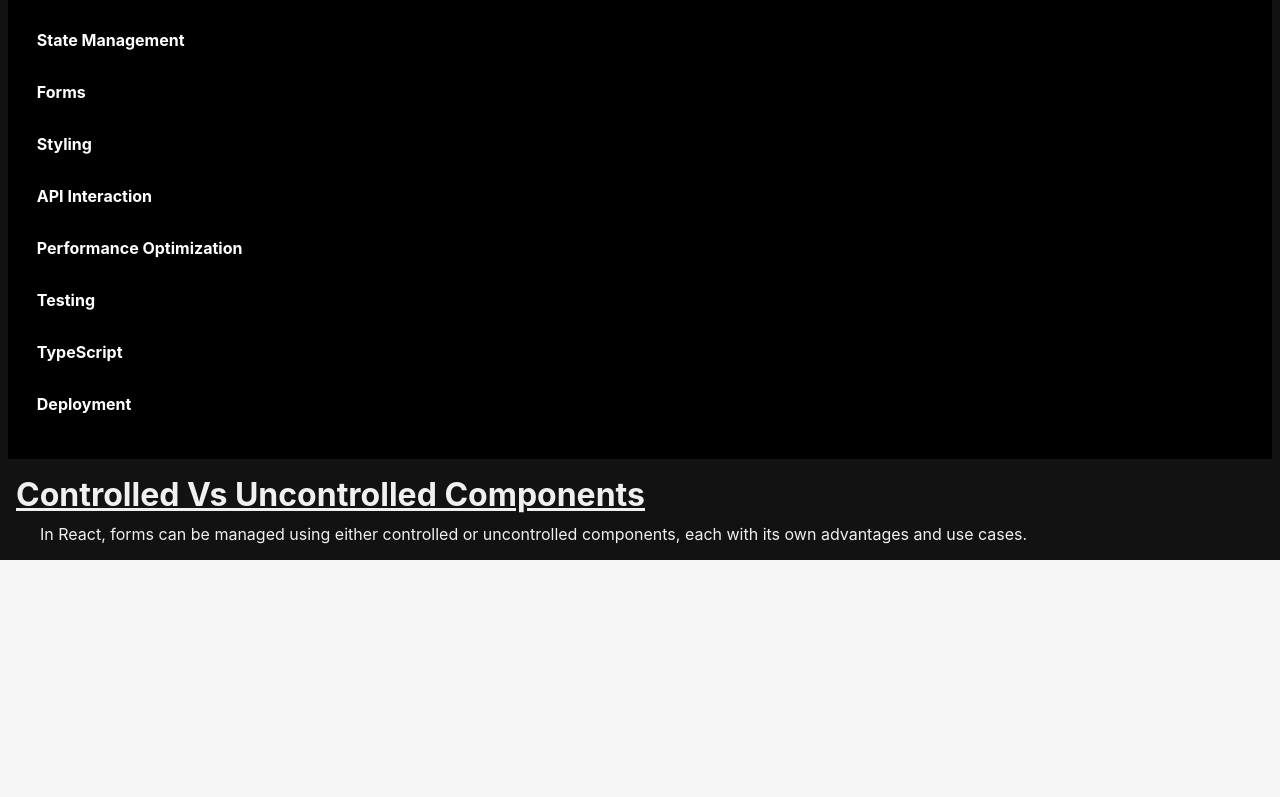
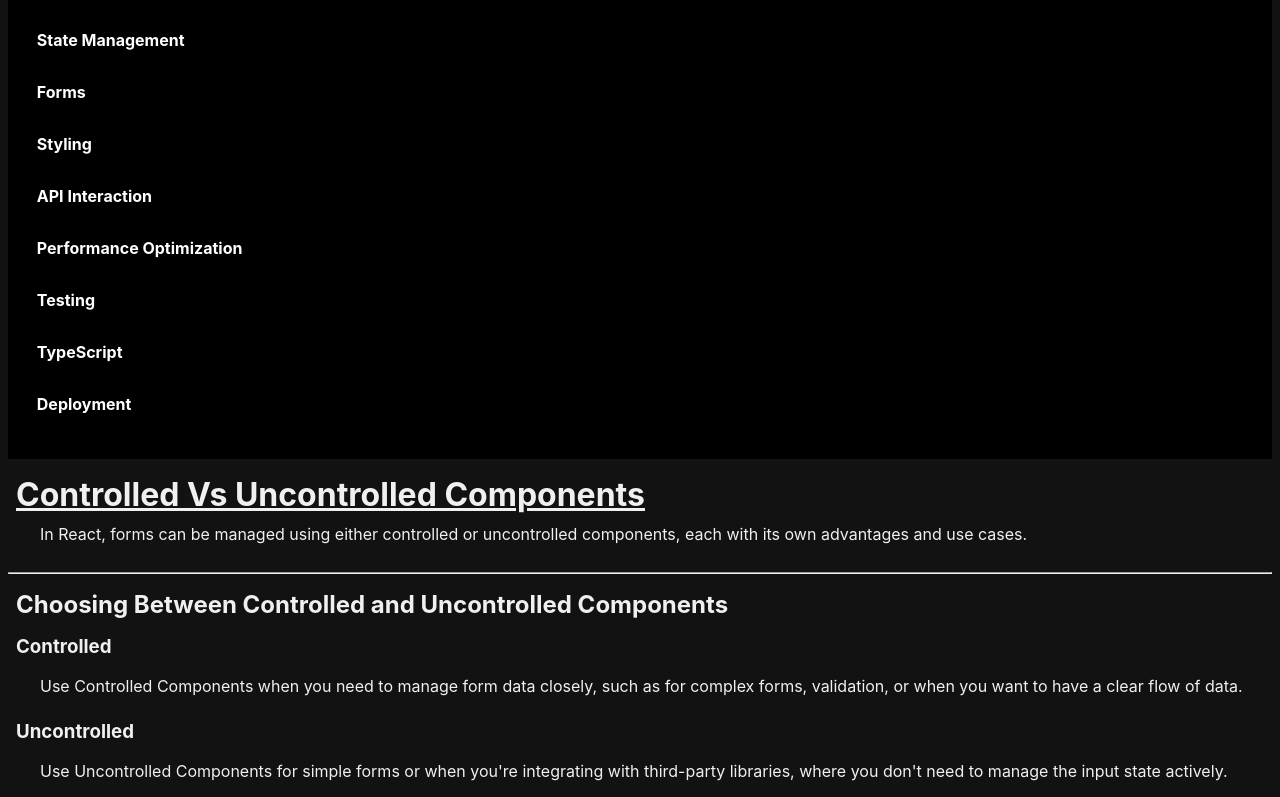
Before and after one commit to rees-kyle/react_showcase, a React (Create React App) app in the folder project/: page /react_showcase/controlled-vs-uncontrolled-components in a window 1280 px wide. Shown: the part 360-1157 px from the top of the page. Before the commit the page ends 920 px from the top, so only its background shows below. Built offline with nearby package versions, Linux system fonts and the light colour scheme.

Commit message:
Add ChoosingBetween component
- Added component file.
- Added to index in components folder.
- Imported and added component to page.

```diff
--- /dev/null
+++ b/project/src/components/forms/controlled_vs_uncontrolled_components/ChoosingBetween.js
@@ -0,0 +1,22 @@
+const ChoosingBetween = () => {
+  return (
+    <div>
+      <br/>
+      <hr/>
+      <h2>Choosing Between Controlled and Uncontrolled Components</h2>
+      <h3>Controlled</h3>
+      <p>
+        Use Controlled Components when you need to manage form data closely,
+        such as for complex forms, validation, or when you want to have a clear flow of data.
+      </p>
+
+      <h3>Uncontrolled</h3>
+      <p>
+        Use Uncontrolled Components for simple forms or when you're integrating with third-party libraries,
+        where you don't need to manage the input state actively.
+      </p>
+    </div>
+  );
+};
+
+export default ChoosingBetween;
--- a/project/src/components/forms/controlled_vs_uncontrolled_components/index.js
+++ b/project/src/components/forms/controlled_vs_uncontrolled_components/index.js
@@ -1 +1,2 @@
 export { default as ControlledVsUncontrolledComponents } from './ControlledVsUncontrolledComponents';
+export { default as ChoosingBetween } from './ChoosingBetween';
--- a/project/src/pages/forms/ControlledVsUncontrolledComponentsPage.js
+++ b/project/src/pages/forms/ControlledVsUncontrolledComponentsPage.js
@@ -1,11 +1,13 @@
 import {
-  ControlledVsUncontrolledComponents
+  ControlledVsUncontrolledComponents,
+  ChoosingBetween
 } from '../../components/forms/controlled_vs_uncontrolled_components';
 
 const ControlledVsUncontrolledComponentsPage = () => {
   return (
     <>
       <ControlledVsUncontrolledComponents />
+      <ChoosingBetween />
     </>
   );
 };
```
